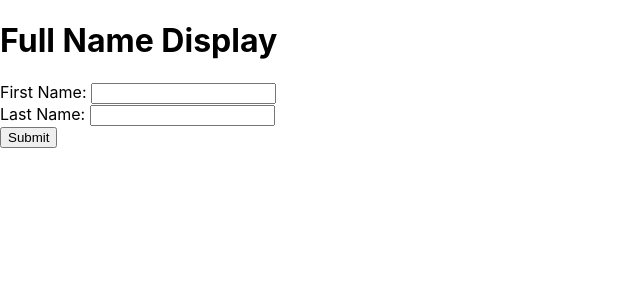
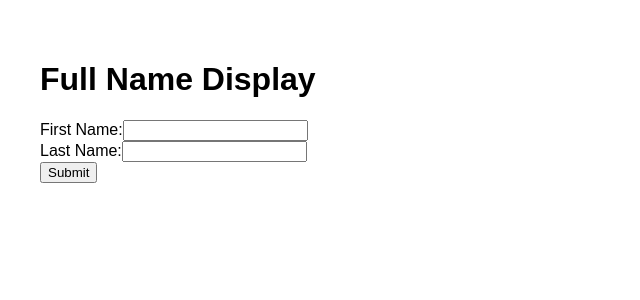
Before and after one commit to Samvedsammy/samved-p-me-fe-buildout-xdisplayname, a React (Create React App) app: page / in a window 1280 px wide. Shown: the top 300 px of the page, without its empty margins (0-640 px from the left). Built offline with nearby package versions, Linux system fonts and the light colour scheme.

Commit message:
Use input submit with name next for Cypress

```diff
--- a/src/App.js
+++ b/src/App.js
@@ -1,62 +1,49 @@
-import React, { useState } from "react";
+import { useState } from "react";
 
 function App() {
   const [firstName, setFirstName] = useState("");
   const [lastName, setLastName] = useState("");
-  const [showResult, setShowResult] = useState(false);
+  const [fullName, setFullName] = useState("");
 
   const handleSubmit = (e) => {
     e.preventDefault();
 
-    if (firstName.trim() === "" || lastName.trim() === "") {
-      setShowResult(false);
-      return;
+    // Only display full name if both fields are filled
+    if (firstName.trim() && lastName.trim()) {
+      setFullName(`Full Name: ${firstName} ${lastName}`);
+    } else {
+      setFullName("");
     }
-
-    setShowResult(true);
   };
 
   return (
-    <div>
+    <div style={{ padding: "40px", fontFamily: "Arial" }}>
       <h1>Full Name Display</h1>
 
       <form onSubmit={handleSubmit}>
-        <label>
-          First Name:&nbsp;
+        <div>
+          <label>First Name:</label>
           <input
             type="text"
             value={firstName}
             onChange={(e) => setFirstName(e.target.value)}
           />
-        </label>
+        </div>
 
-        <br />
-
-        <label>
-          Last Name:&nbsp;
+        <div>
+          <label>Last Name:</label>
           <input
             type="text"
             value={lastName}
             onChange={(e) => setLastName(e.target.value)}
           />
-        </label>
+        </div>
 
-        <br />
+        <button type="submit">Submit</button>
+      </form>
 
-        {/* 🔑 THIS IS WHAT CYPRESS EXPECTS */}
-        <input
-          type="submit"
-          name="next"
-          value="Submit"
-        />
-
-        {showResult && (
-          <>
-            <br />
-            Full Name: {firstName} {lastName}
-          </>
-        )}
-      </form>
+      {/* IMPORTANT: render only when fullName exists */}
+      {fullName && <p>{fullName}</p>}
     </div>
   );
 }
```
